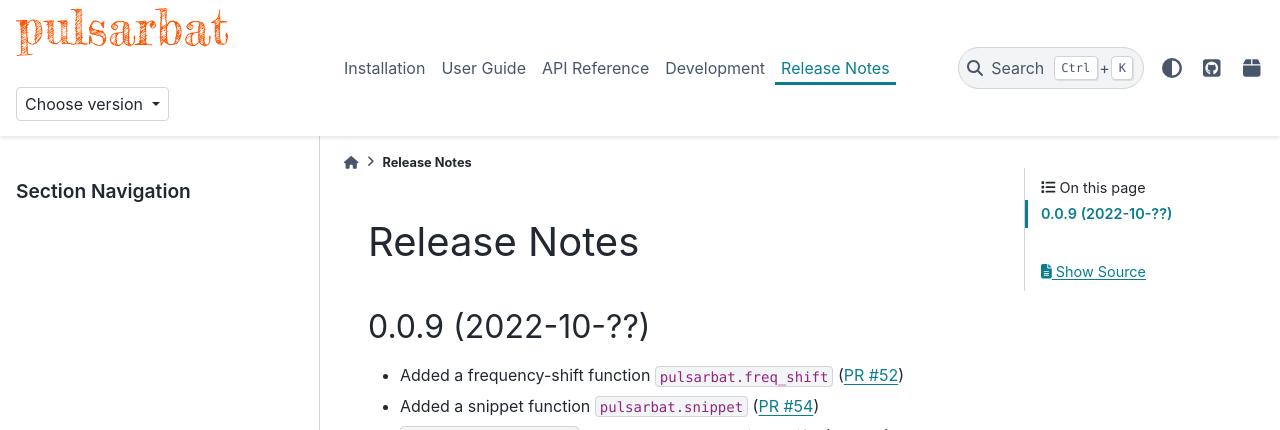
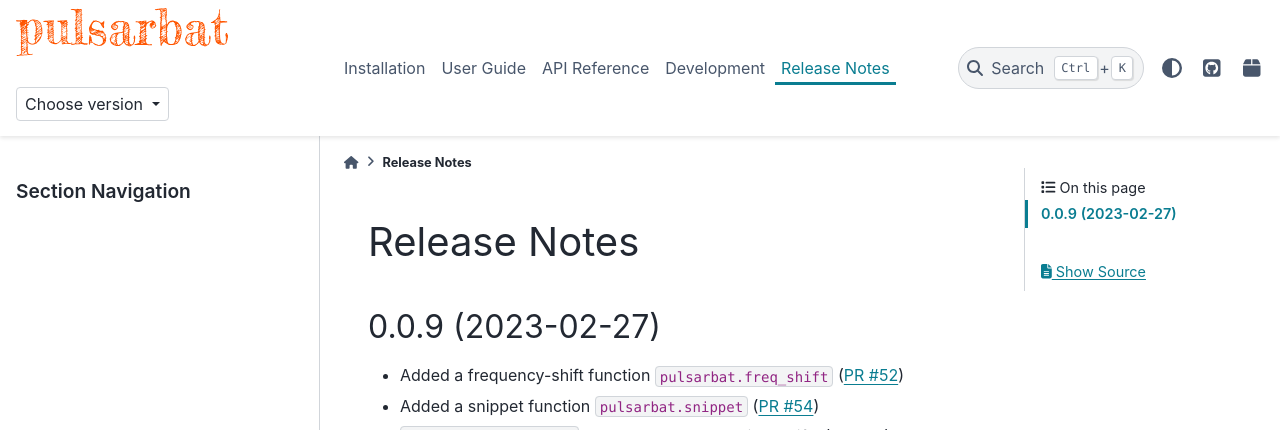
Before and after one commit to theXYZT/pulsarbat, a Sphinx documentation site: the page built from docs/changelog.rst, in a window 1280 px wide. Shown: the top 430 px of the page. Built offline with Sphinx 7.4.7 and the PyData theme 0.15.4, drawn with Linux system fonts in a browser that asks for light colours; pages that are not in the unit, such as notebooks, are missing from menus; the version number could not be read and is left out; comment, search, counter and statistics services are not loaded.

Commit message:
Update changelog in docs.

```diff
--- a/docs/changelog.rst
+++ b/docs/changelog.rst
@@ -2,7 +2,7 @@
 Release Notes
 =============
 
-0.0.9 (2022-10-??)
+0.0.9 (2023-02-27)
 ------------------
 
 - Added a frequency-shift function ``pulsarbat.freq_shift`` (:pr:`52`)
--- a/pulsarbat/__init__.py
+++ b/pulsarbat/__init__.py
@@ -4,7 +4,7 @@
 
 __author__ = """Nikhil Mahajan"""
 __email__ = "mahajan@astro.utoronto.ca"
-__version__ = "0.0.9"
+__version__ = "__version__ = "0.0.10-dev1""
 
 from . import core
 from .core import *
```
Also changed, not shown: .bumpversion.cfg.
